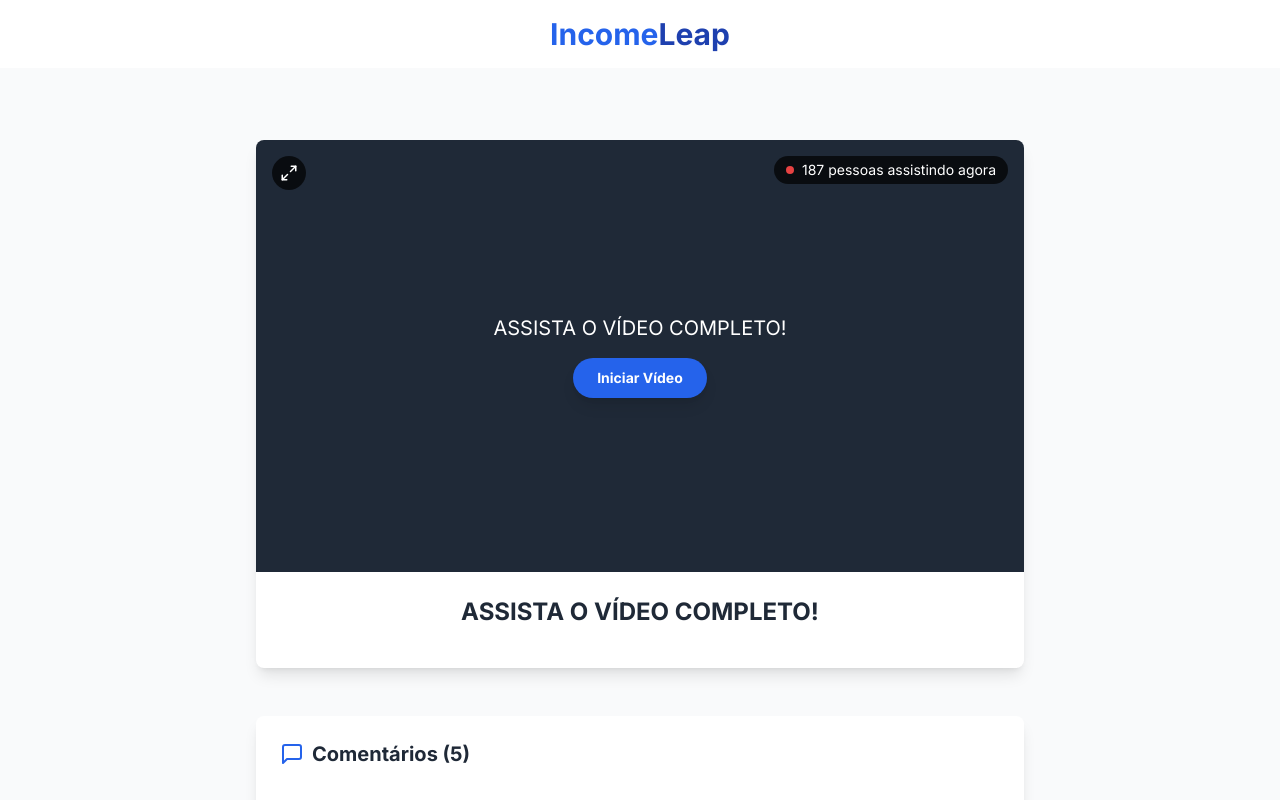
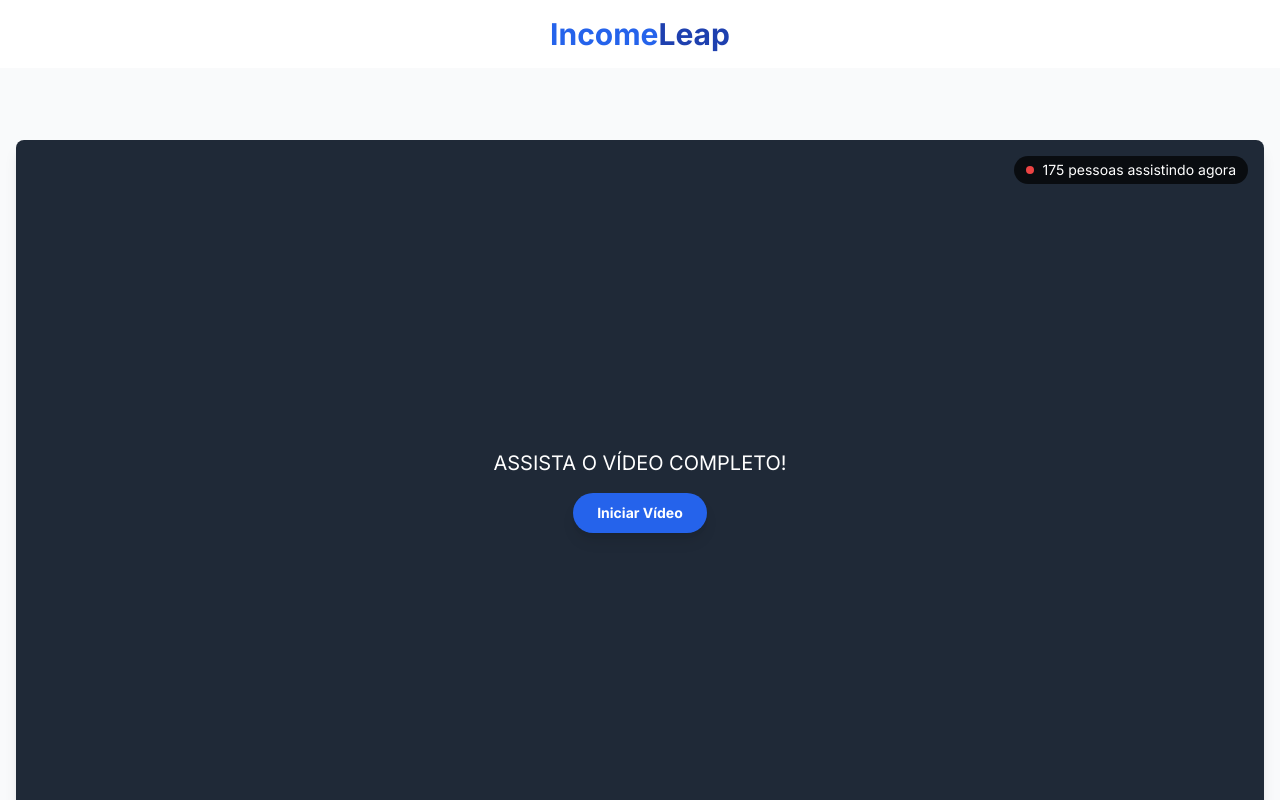
Before and after one commit to luisko20/income-leap-landing, a React (Vite) app: page / in a window 1280 px wide. Shown: the top 800 px of the page. Built offline with nearby package versions, Linux system fonts and the light colour scheme.

Commit message:
feat: Update video player component
- Modify the viewers count fluctuation range.
- Remove the fullscreen button.
- Adjust video player width.

```diff
--- a/src/components/VideoPlayer.tsx
+++ b/src/components/VideoPlayer.tsx
@@ -1,7 +1,5 @@
-
 import React, { useState, useEffect } from 'react';
 import { Button } from '@/components/ui/button';
-import { Maximize2, Minimize2 } from 'lucide-react';
 
 // The video duration is in seconds
 const VIDEO_DURATION = 60; // This is just for demonstration, as if video is 1 minute
@@ -11,8 +9,7 @@ const VideoPlayer = () => {
   const [isPlaying, setIsPlaying] = useState(false);
   const [currentTime, setCurrentTime] = useState(0);
   const [showButton, setShowButton] = useState(false);
-  const [viewers, setViewers] = useState(187); // Initial viewers count
-  const [isFullscreen, setIsFullscreen] = useState(false);
+  const [viewers, setViewers] = useState(175); // Initial viewers count in the middle of our range
 
   useEffect(() => {
     let interval: ReturnType<typeof setInterval> | null = null;
@@ -34,11 +31,17 @@ const VideoPlayer = () => {
     };
   }, [isPlaying, showButton]);
 
-  // Randomly fluctuate viewer count for realism
+  // Randomly fluctuate viewer count between 160 and 180
   useEffect(() => {
     const interval = setInterval(() => {
       const change = Math.floor(Math.random() * 3) - 1; // -1, 0, or 1
-      setViewers(prev => Math.max(180, prev + change)); // Ensure it doesn't go below 180
+      setViewers(prev => {
+        const newCount = prev + change;
+        // Keep within range 160-180
+        if (newCount > 180) return 180;
+        if (newCount < 160) return 160;
+        return newCount;
+      });
     }, 5000);
 
     return () => clearInterval(interval);
@@ -48,15 +51,11 @@ const VideoPlayer = () => {
     setIsPlaying(true);
   };
 
-  const toggleFullscreen = () => {
-    setIsFullscreen(prev => !prev);
-  };
-
   return (
-    <div className={`w-full mx-auto my-8 bg-white rounded-lg shadow-lg overflow-hidden transition-all duration-300 ${isFullscreen ? 'fixed inset-0 z-50 max-w-none m-0 rounded-none' : 'max-w-3xl'}`}>
+    <div className="w-full mx-auto my-8 bg-white rounded-lg shadow-lg overflow-hidden">
       <div className="relative">
-        {/* Video placeholder */}
-        <div className={`bg-gray-800 flex items-center justify-center ${isFullscreen ? 'h-screen' : 'aspect-video'}`}>
+        {/* Video placeholder - wider than before */}
+        <div className="bg-gray-800 aspect-video flex items-center justify-center w-full">
           {!isPlaying ? (
             <div className="text-center">
               <div className="text-white text-xl mb-4">ASSISTA O VÍDEO COMPLETO!</div>
@@ -84,18 +83,9 @@ const VideoPlayer = () => {
           <div className="w-2 h-2 bg-red-500 rounded-full animate-pulse-slow mr-2"></div>
           <span>{viewers} pessoas assistindo agora</span>
         </div>
-
-        {/* Fullscreen toggle button */}
-        <button
-          onClick={toggleFullscreen}
-          className="absolute top-4 left-4 bg-black/70 text-white p-2 rounded-full hover:bg-black/90 transition-all"
-          aria-label={isFullscreen ? "Sair da tela cheia" : "Entrar em tela cheia"}
-        >
-          {isFullscreen ? <Minimize2 size={18} /> : <Maximize2 size={18} />}
-        </button>
       </div>
 
-      <div className={`p-6 text-center ${isFullscreen ? 'absolute bottom-0 left-0 right-0 bg-white/90' : ''}`}>
+      <div className="p-6 text-center">
         <h2 className="text-2xl font-bold text-gray-800 mb-4">ASSISTA O VÍDEO COMPLETO!</h2>
 
         {showButton && (
```
